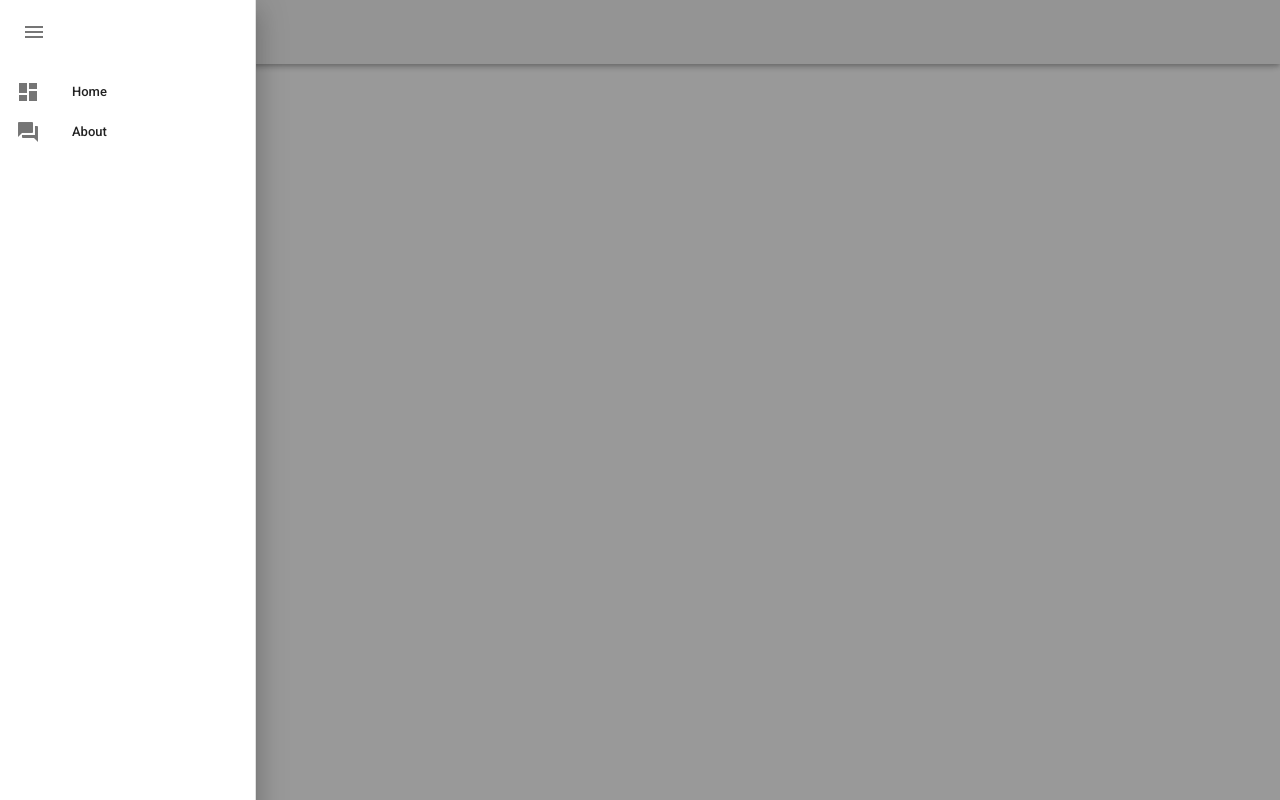
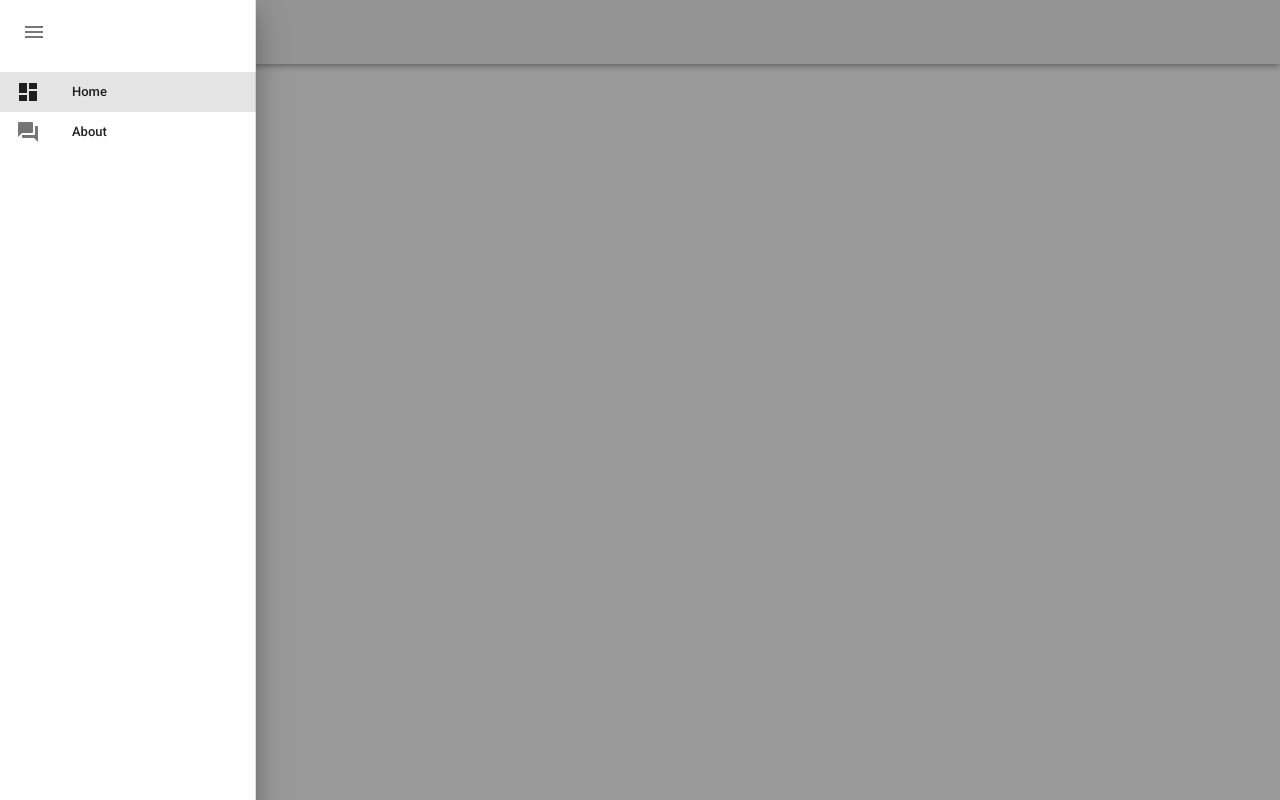
Before and after one commit to masayukihirosawa/farmHirosawa, a Vue app: page / in a window 1280 px wide. Both pictures are taken after a click on the button 28 px from the left and 32 px from the top of the page. Shown: the top 800 px of the page. Built offline with nearby package versions, Linux system fonts and the light colour scheme.

Commit message:
リンクと一致させる。

```diff
--- a/src/components/SideNav.vue
+++ b/src/components/SideNav.vue
@@ -5,7 +5,7 @@
     </v-list-item>
 
     <v-list dense>
-      <v-list-item v-for="item in items" :key="item.title" :to="item.link">
+      <v-list-item v-for="item in items" :key="item.title" :to="item.link" exact>
         <v-list-item-icon>
           <v-icon>{{ item.icon }}</v-icon>
         </v-list-item-icon>
--- a/src/router.js
+++ b/src/router.js
@@ -8,7 +8,7 @@ Vue.use(Router);
 export default new Router({
   mode: "history",
   routes: [
-    { path: "/home", name: "home", component: Home },
+    { path: "/", name: "home", component: Home },
     { path: "/about", name: "about", component: About },
   ],
 });
```
